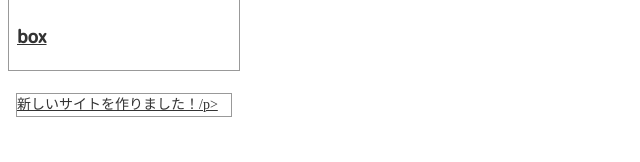
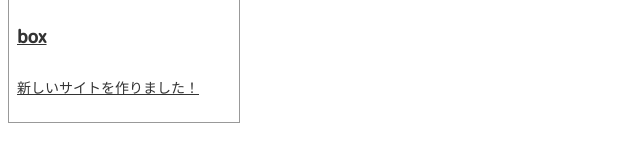
Before and after one commit to www-sites/ikakura100.jp, a plain HTML site: page index.html in a window 1280 px wide. Shown: the part 158-320 px from the top of the page, without its empty margins (0-640 px from the left). Drawn offline with Linux system fonts and the light colour scheme.

Commit message:
Update index.html

```diff
--- a/index.html
+++ b/index.html
@@ -12,6 +12,6 @@
   <a href="/blog/000001">
     <img src="/stylerecipe_img/dummy_img03.png" width="230" height="110" alt="img"/>
     <h3 class="ttl">box</h3>
-    <p>新しいサイトを作りました！/p>
+    <p>新しいサイトを作りました！</p>
   </a>
 </div>
```
